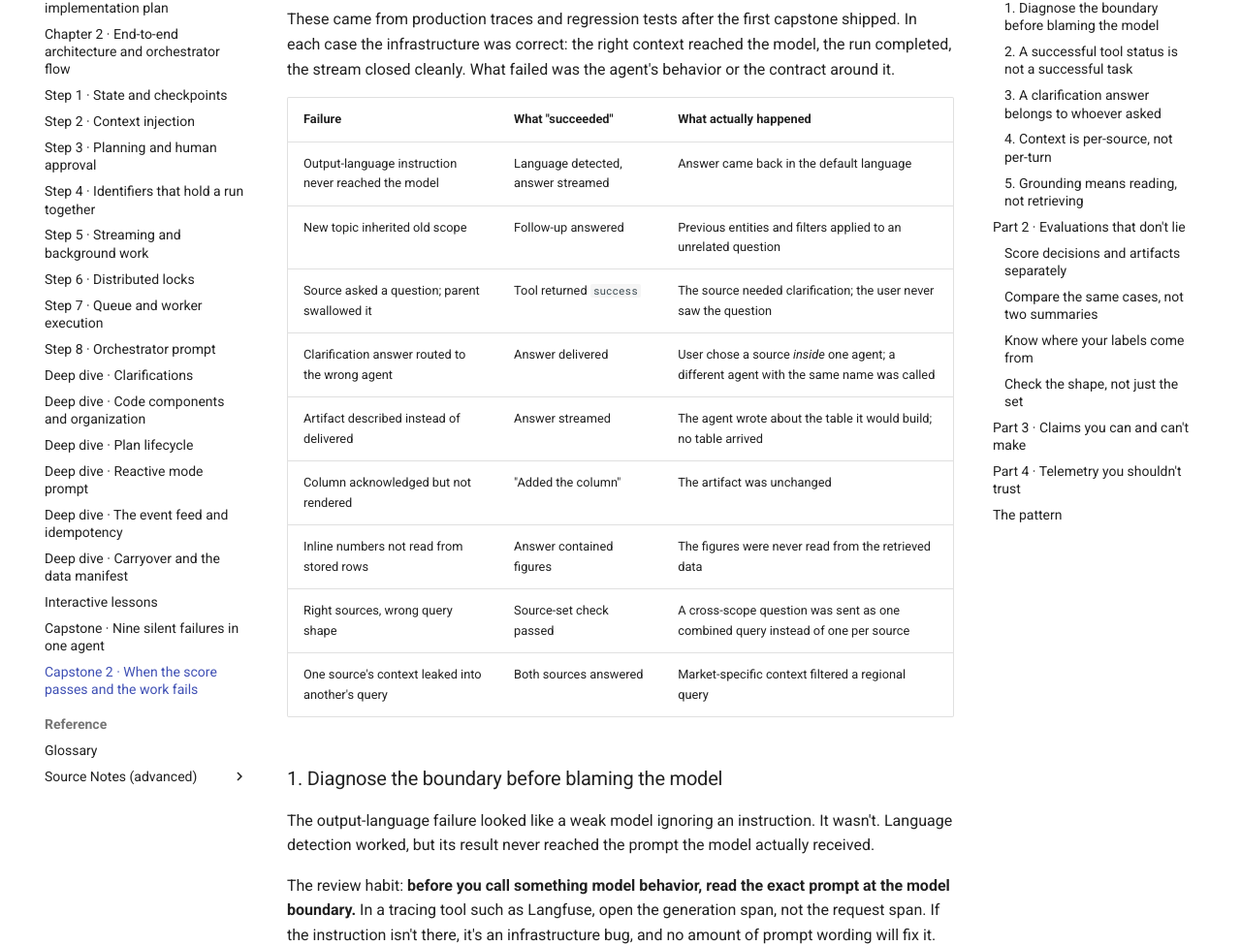
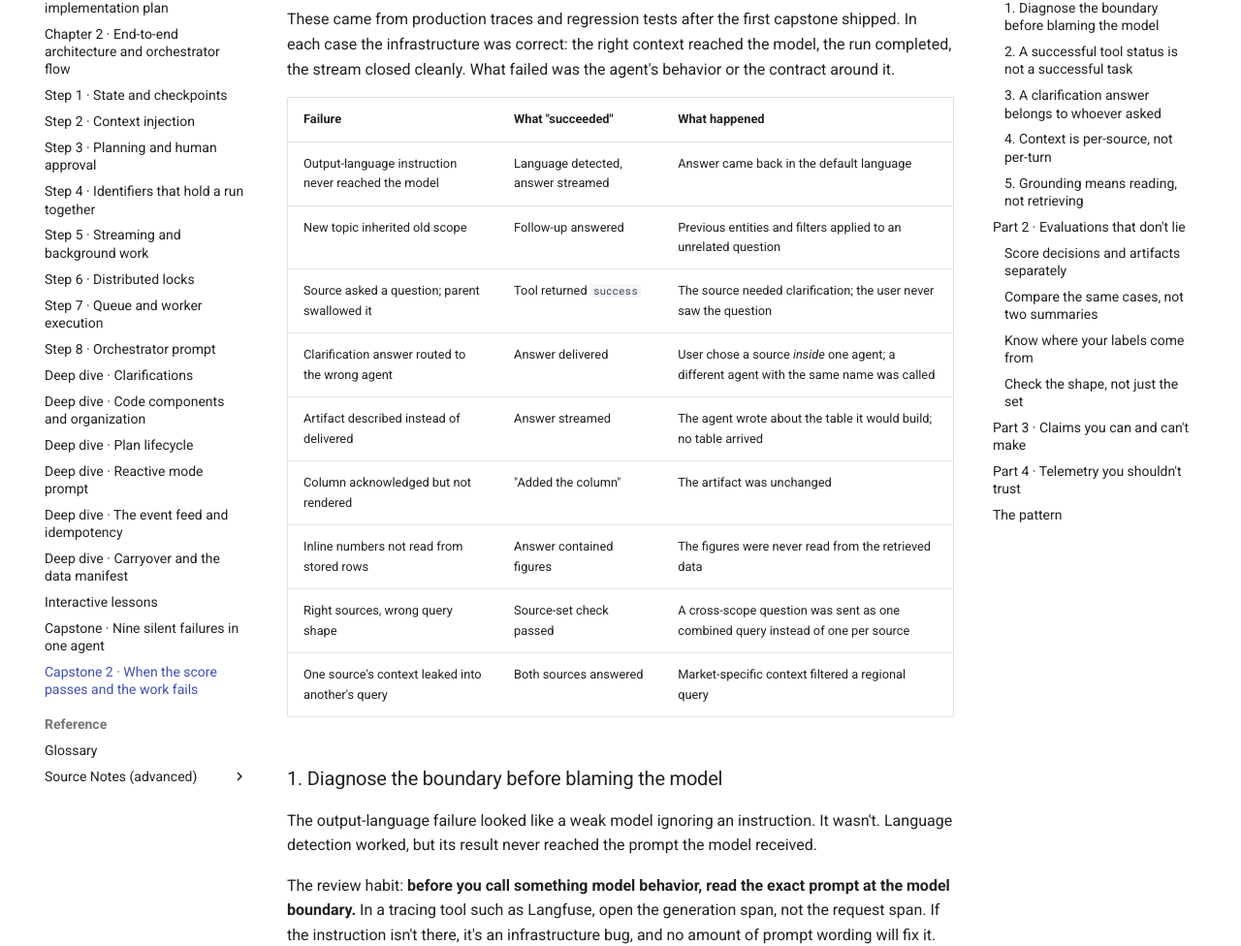
Before and after one commit to neeleshsethi/agentic-engineering-patterns, an MkDocs documentation site: the page built from articles/11-when-the-score-passes.md, in a window 1280 px wide and 1400 px high, scrolled down 687 px. Shown: the part 145-1121 px from the top of the window at 97% size. Built offline with MkDocs 1.6.1 and Material for MkDocs 9.7.7, drawn with Linux system fonts in a browser that asks for light colours; comment, search, counter and statistics services are not loaded; some of the changed text lies outside the part shown.

Commit message:
Apply the no-ai-slop pass to Capstone 2
Light edits: drop filler "actually" and two lines of reader-directed
setup. The article was otherwise already clean.

Co-Authored-By: Claude Opus 5.5 <noreply@anthropic.com>

```diff
--- a/articles/11-when-the-score-passes.md
+++ b/articles/11-when-the-score-passes.md
@@ -27,7 +27,7 @@ Every failure below lives in one of those gaps.
 
 These came from production traces and regression tests after the first capstone shipped. In each case the infrastructure was correct: the right context reached the model, the run completed, the stream closed cleanly. What failed was the agent's behavior or the contract around it.
 
-| Failure | What "succeeded" | What actually happened |
+| Failure | What "succeeded" | What happened |
 | --- | --- | --- |
 | Output-language instruction never reached the model | Language detected, answer streamed | Answer came back in the default language |
 | New topic inherited old scope | Follow-up answered | Previous entities and filters applied to an unrelated question |
@@ -41,7 +41,7 @@ These came from production traces and regression tests after the first capstone
 
 ### 1. Diagnose the boundary before blaming the model
 
-The output-language failure looked like a weak model ignoring an instruction. It wasn't. Language detection worked, but its result never reached the prompt the model actually received.
+The output-language failure looked like a weak model ignoring an instruction. It wasn't. Language detection worked, but its result never reached the prompt the model received.
 
 The review habit: **before you call something model behavior, read the exact prompt at the model boundary.** In a tracing tool such as Langfuse, open the generation span, not the request span. If the instruction isn't there, it's an infrastructure bug, and no amount of prompt wording will fix it.
 
@@ -123,7 +123,7 @@ A passing tool-choice score can hide an unchanged table (failure 2). So keep two
 | Score | Question it answers | Example |
 | --- | --- | --- |
 | Decision correctness | Did the agent choose the right action? | Right sources, right mode, retrieve vs rebuild |
-| Artifact correctness | Did the user get the right result? | Table actually changed, figures match stored rows |
+| Artifact correctness | Did the user get the right result? | Table changed, figures match stored rows |
 
 Report them separately. A rise in one is not a rise in the other.
 
@@ -195,7 +195,7 @@ If you want to know whether placement matters, design the experiment:
 | --- | --- | --- |
 | Boundary | Instruction in the code | Instruction in the prompt the model received |
 | Tool vs task | Tool returned success | Result kind: rows, question, or error |
-| Artifact | Answer streamed | Artifact actually changed; data changes retrieved |
+| Artifact | Answer streamed | Artifact changed; data changes retrieved |
 | Relay | Answer delivered | Answer routed to the asker, not a name match |
 | Scope | Follow-up answered | Scope resolved per turn, context injected per source |
 | Grounding | Retrieval happened | Numbers read from stored rows |
```
Also changed, not shown: other parts of articles/11-when-the-score-passes.md (+2 -2 lines).
